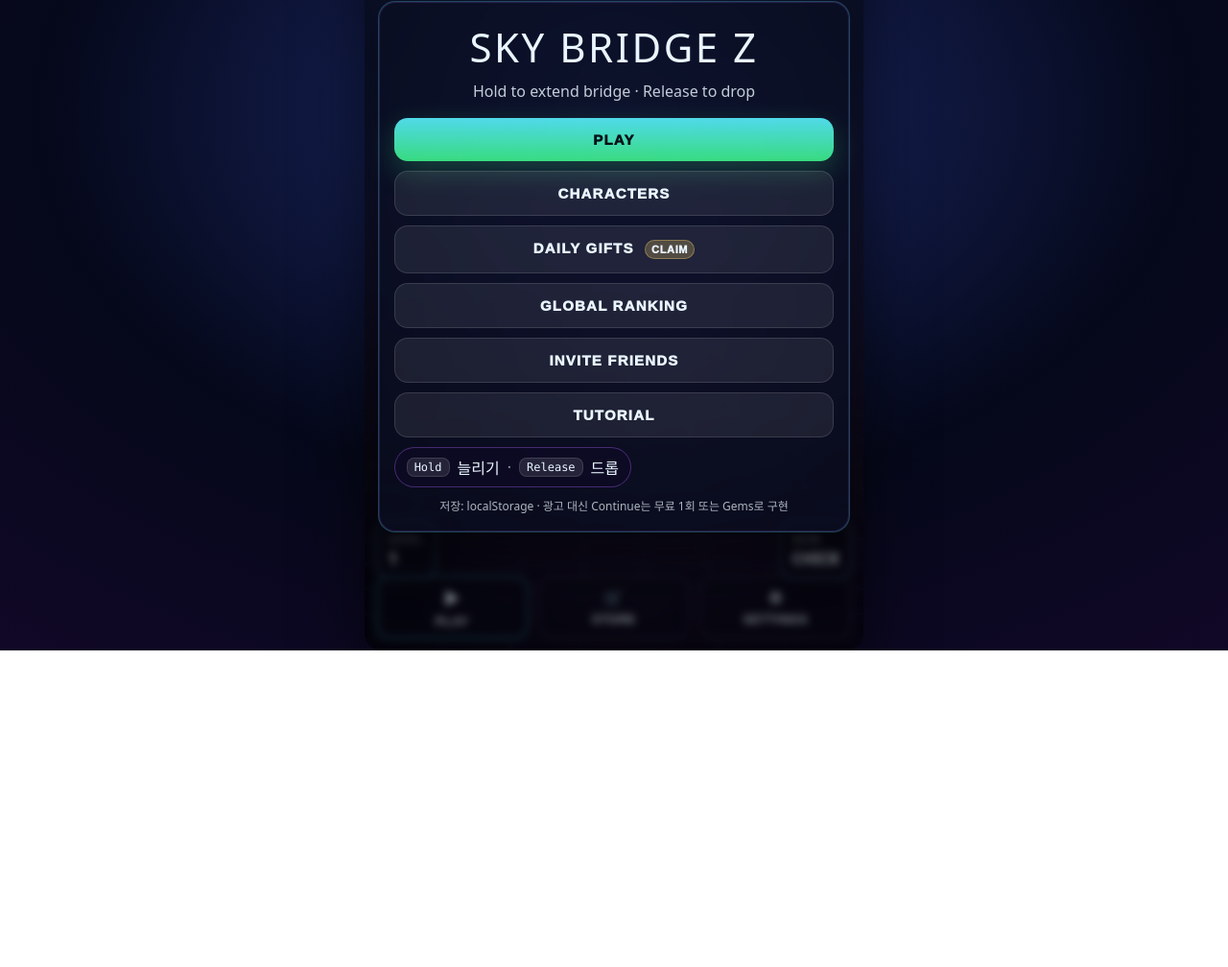
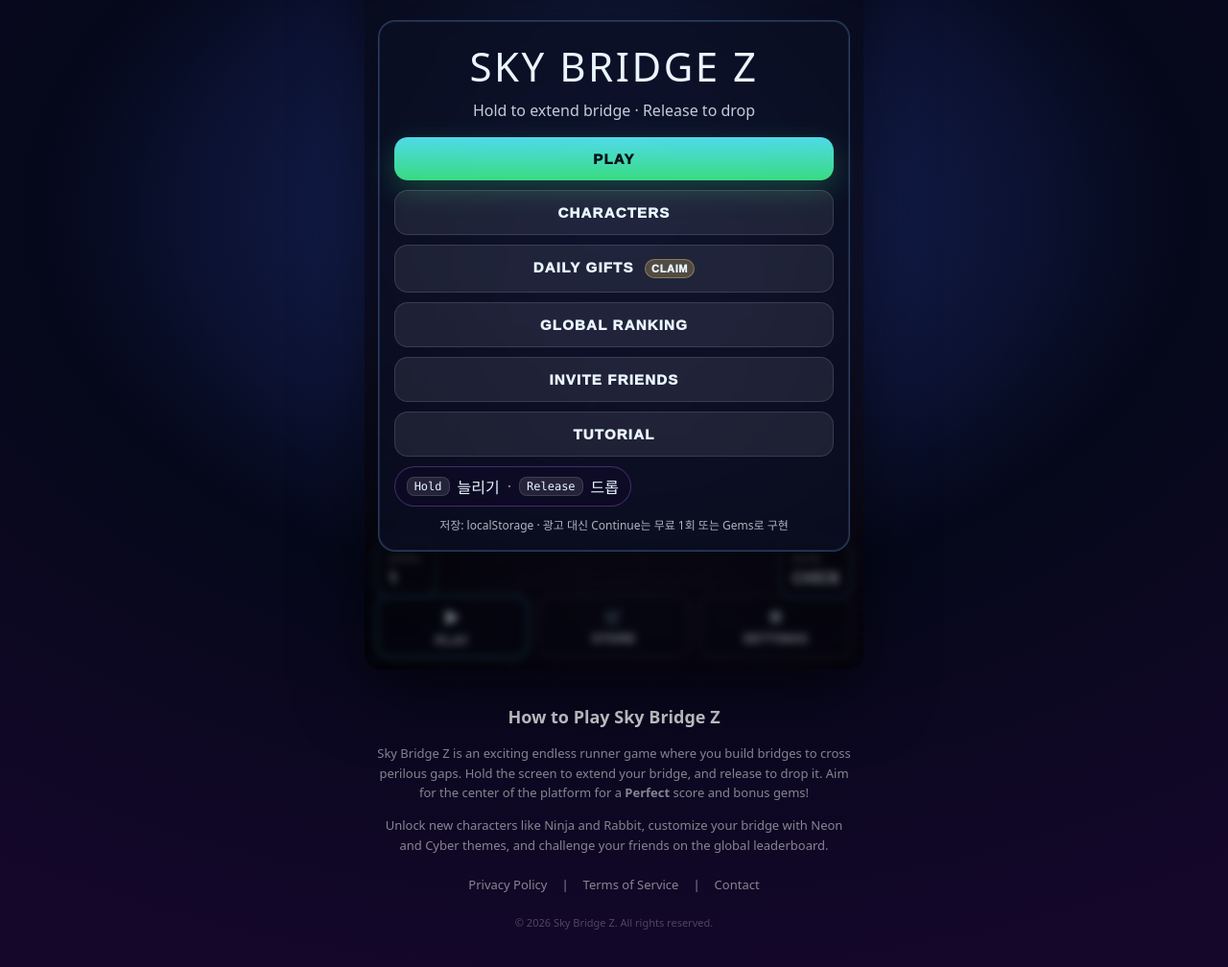
Before and after one commit to ambush0421/product-builder-02, a plain HTML site: page index.html in a window 1280 px wide. Shown: the part 122-1130 px from the top of the page at 96% size. Before the commit the page ends 800 px from the top, so only its background shows below. Drawn offline with Linux system fonts and the light colour scheme.

Commit message:
Enhance SEO and add content footer for AdSense readiness

```diff
--- a/index.html
+++ b/index.html
@@ -4,9 +4,12 @@
 <head>
   <meta charset="utf-8" />
   <meta name="viewport" content="width=device-width,initial-scale=1,viewport-fit=cover" />
-  <title>Sky Bridge Z (HTML Full)</title>
-  <!-- Google AdSense -->
-  <script async src="https://pagead2.googlesyndication.com/pagead/js/adsbygoogle.js?client=ca-pub-XXXXXXXXXXXXXXXX" crossorigin="anonymous"></script>
+  <meta name="description" content="Sky Bridge Z - Build bridges, cross platforms, and collect gems in this addictive endless runner game. Unlock skins and compete on the global leaderboard." />
+  <meta name="keywords" content="game, bridge builder, endless runner, casual game, html5 game, sky bridge" />
+  <meta property="og:title" content="Sky Bridge Z" />
+  <meta property="og:description" content="Build bridges and explore the galaxy! Play now for free." />
+  <meta property="og:type" content="website" />
+  <title>Sky Bridge Z - Play Free Online</title>
   <style>
     :root {
       --bg1: #05081a;
@@ -23,22 +26,26 @@
 
     html,
     body {
-      height: 100%;
+      min-height: 100%;
       margin: 0;
       background: radial-gradient(1200px 800px at 50% 30%, #1b2a6b 0%, var(--bg1) 50%, var(--bg2) 100%);
       color: var(--text);
       font-family: system-ui, -apple-system, Segoe UI, Roboto, "Noto Sans KR", sans-serif;
-      overflow: hidden; /* Prevent scroll */
-      touch-action: none; /* Prevent browser gestures */
+      touch-action: pan-y; /* Allow vertical scroll */
     }
 
     .wrap {
-      height: 100%;
-      display: grid;
-      place-items: center;
+      min-height: 100vh;
+      display: flex;
+      flex-direction: column;
+      align-items: center;
+      justify-content: center;
+      padding: 20px 0;
+      box-sizing: border-box;
     }
 
     #game {
+      flex-shrink: 0; /* Prevent game shrinking */
       width: min(520px, 100vw);
       height: min(920px, 100vh);
       aspect-ratio: 9/16;
@@ -890,6 +897,29 @@
         </div>
       </div>
 
+    </div>
+
+    <div style="max-width: 500px; padding: 20px; text-align: center; color: rgba(255,255,255,0.5); font-size: 13px; line-height: 1.6;">
+      <h2 style="font-size: 18px; color: rgba(255,255,255,0.8); margin-bottom: 10px;">How to Play Sky Bridge Z</h2>
+      <p>
+        Sky Bridge Z is an exciting endless runner game where you build bridges to cross perilous gaps.
+        Hold the screen to extend your bridge, and release to drop it.
+        Aim for the center of the platform for a <b>Perfect</b> score and bonus gems!
+      </p>
+      <p>
+        Unlock new characters like Ninja and Rabbit, customize your bridge with Neon and Cyber themes,
+        and challenge your friends on the global leaderboard.
+      </p>
+      <div style="margin-top: 20px; display: flex; gap: 15px; justify-content: center;">
+        <a href="#" style="color: inherit; text-decoration: none;">Privacy Policy</a>
+        <span>|</span>
+        <a href="#" style="color: inherit; text-decoration: none;">Terms of Service</a>
+        <span>|</span>
+        <a href="#" style="color: inherit; text-decoration: none;">Contact</a>
+      </div>
+      <p style="margin-top: 20px; font-size: 11px; opacity: 0.5;">
+        &copy; 2026 Sky Bridge Z. All rights reserved.
+      </p>
     </div>
   </div>
 
```
